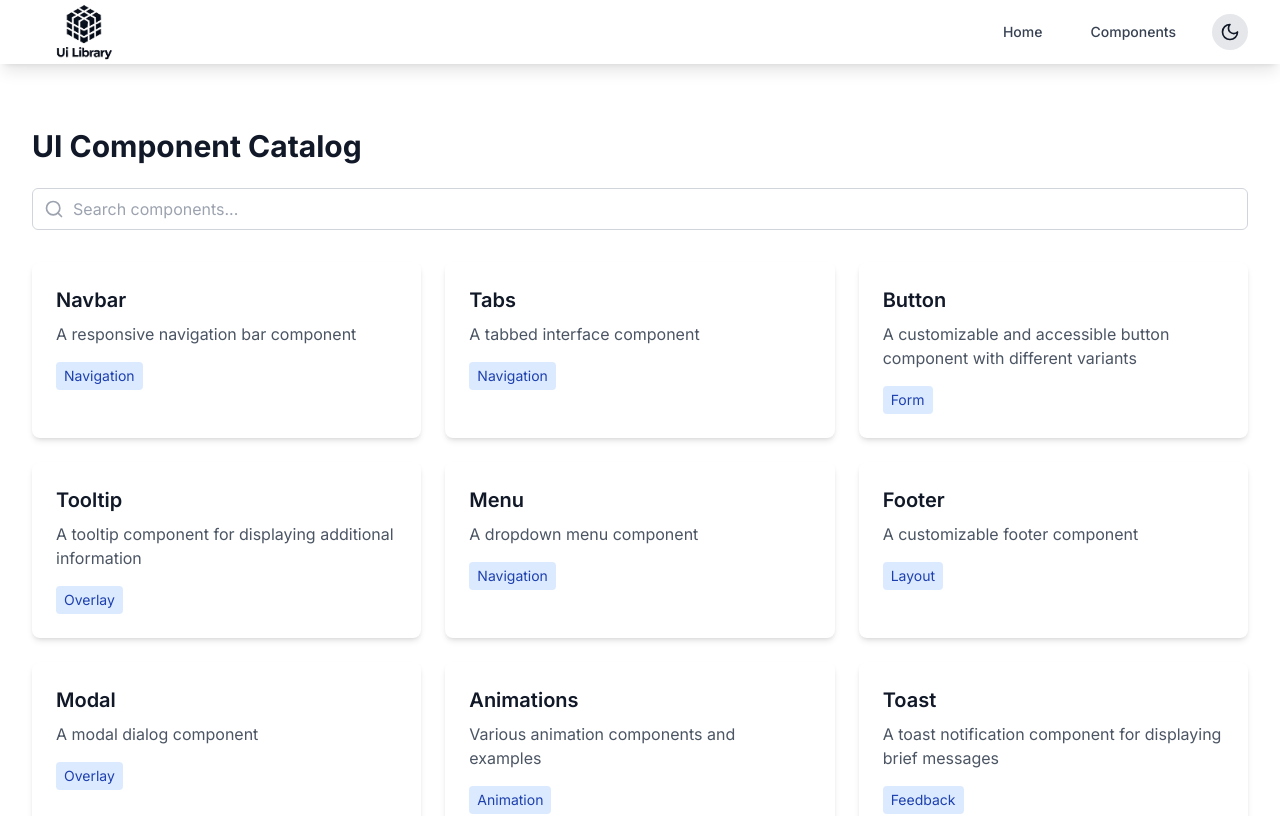
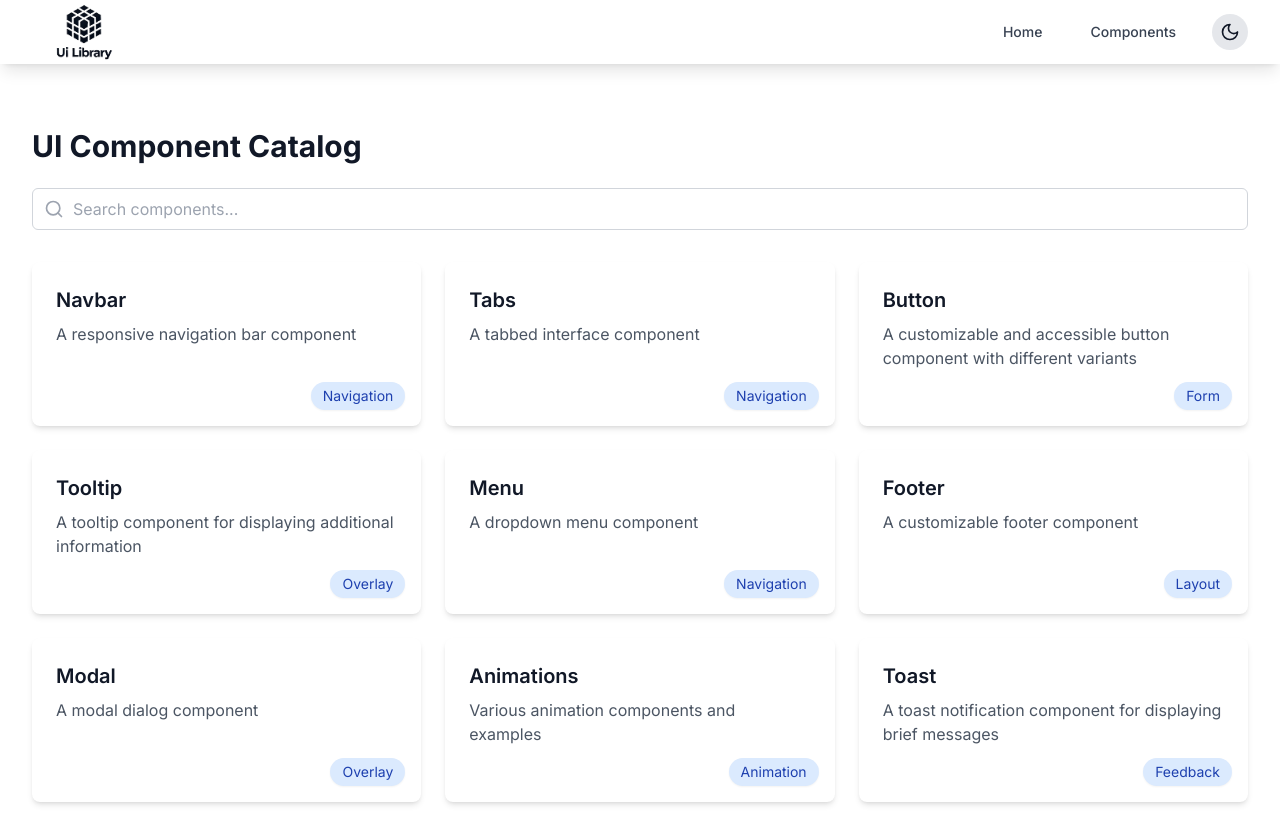
Before and after one commit to Florence-Martin/UI-Library, a Next.js app: page /catalog in a window 1280 px wide. Shown: the top 816 px of the page. Built offline with nearby package versions, Linux system fonts and the light colour scheme.

Commit message:
fix: position of the category on card

```diff
--- a/components/ComponentCard.tsx
+++ b/components/ComponentCard.tsx
@@ -11,18 +11,19 @@ export default function ComponentCard({ component }: ComponentCardProps) {
     <motion.div
       whileHover={{ scale: 1.05 }}
       whileTap={{ scale: 0.95 }}
-      className="bg-white dark:bg-gray-800 rounded-lg shadow-md overflow-hidden"
+      className="relative bg-white dark:bg-gray-800 rounded-lg shadow-md overflow-hidden"
     >
       <Link href={`/catalog/${component.id}`}>
         <div className="p-6">
           <h2 className="text-xl font-semibold mb-2">{component.name}</h2>
-          <p className="text-gray-600 dark:text-gray-300 mb-4">
+          <p className="text-gray-600 dark:text-gray-300 mb-8">
             {component.description}
           </p>
-          <span className="inline-block bg-blue-100 dark:bg-blue-900 text-blue-800 dark:text-blue-200 px-2 py-1 rounded text-sm">
-            {component.category}
-          </span>
         </div>
+        {/* Catégorie positionnée en bas à droite */}
+        <span className="absolute bottom-4 right-4 bg-blue-100 dark:bg-blue-900 text-blue-800 dark:text-blue-200 px-3 py-1 rounded-full text-sm shadow-sm">
+          {component.category}
+        </span>
       </Link>
     </motion.div>
   );
```
